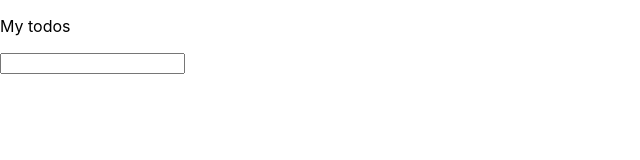
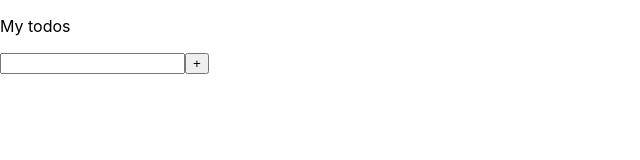
Before and after one commit to Mejsun/todolist, a React (Create React App) app: page / in a window 1280 px wide. Shown: the top 160 px of the page, without its empty margins (0-640 px from the left). Built offline with nearby package versions, Linux system fonts and the light colour scheme.

Commit message:
Todolist
Added delete button

```diff
--- a/src/assets/components/Todo/Todo.js
+++ b/src/assets/components/Todo/Todo.js
@@ -1,12 +1,38 @@
-import React, {useState} from 'react'
+import React, {useState, useRef} from 'react'
+import '../../styles/Custom.scss'
 
 function Todo() {
 const [tasks, setTasks] = useState([]);
+const todoItem = useRef();
+
+function addTodoItem (e){
+    e.preventDefault()
+    setTasks([...tasks, todoItem.current.value])
+    todoItem.current.value=''}
+
+function deleteItem(i){
+    const item = [...tasks]
+    const remove = item.splice(i,1)
+    setTasks(item)
+}
+
 
     return (
         <div>
-            <input type='text' onBlur={(e)=>{return (setTasks([...tasks, e.target.value]))}}/>
-            {tasks.map((item,i)=>{return(<div key={Math.random()}>{i+1}. {item}</div>)})}
+            <form>
+                <input type='text' ref={todoItem}/>
+                <button type='submit' onClick={(e) => {return (addTodoItem(e))}}>+</button>
+            </form>
+            {tasks.map((item,i)=>{return(
+            <div key={Math.random()} id={Math.random()}
+            //className={item.completed==='true' ? 'completed' : ''}
+            >
+                <div>
+                {i+1}. {item}
+                <button type='button' onClick={()=>{deleteItem(i)}}>-</button>
+                <button type='button' onClick={()=>{return(console.log('completed'))}}>!</button>
+                </div>
+            </div>)})}
         </div>
     )
 }
--- a/src/assets/styles/Custom.scss
+++ b/src/assets/styles/Custom.scss
@@ -0,0 +1,4 @@
+.completed{
+    text-decoration: line-through;
+    color: gainsboro;
+}
```
